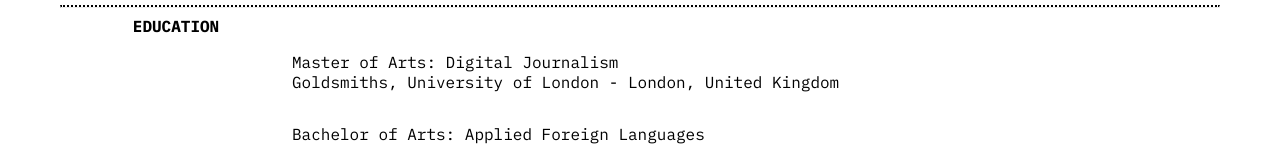
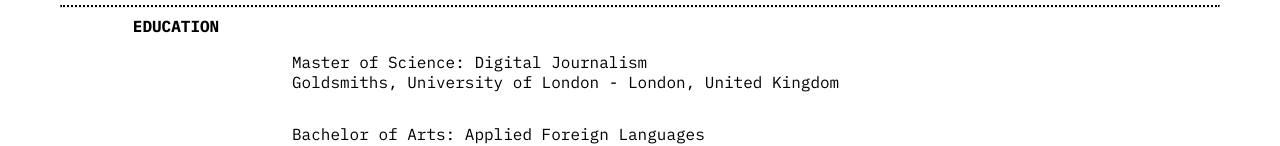
Before and after one commit to ChesterJournal/ChesterJournal.github.io, a plain HTML site: page subpages/CV.html in a window 1280 px wide. Shown: the part 536-682 px from the top of the page. Drawn offline with Linux system fonts and the light colour scheme.

Commit message:
Update CV.html

```diff
--- a/subpages/CV.html
+++ b/subpages/CV.html
@@ -70,7 +70,7 @@
 
                 <div class="grid-right">
                     <br>
-                    <p>Master of Arts: Digital Journalism <br> Goldsmiths, University of London - London, United Kingdom</p>
+                    <p>Master of Science: Digital Journalism <br> Goldsmiths, University of London - London, United Kingdom</p>
                 </div>
             </div>
             <div class="grid-container">
```
